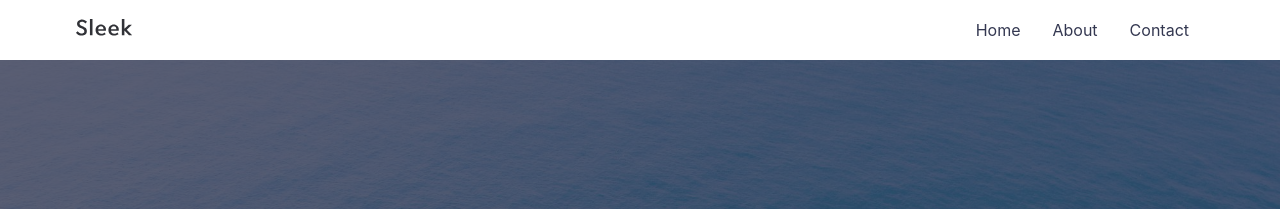
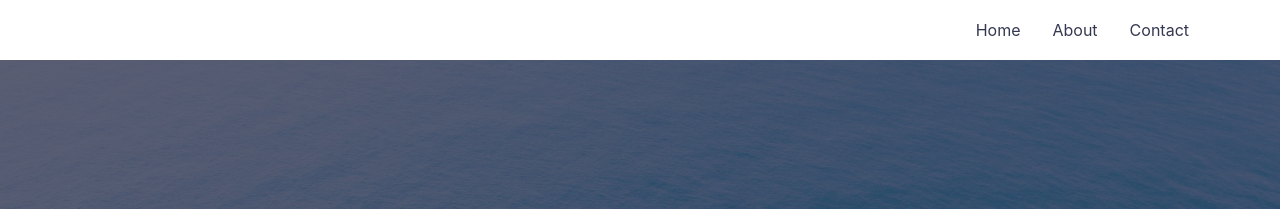
Before and after one commit to georgezhang-github/georgezhang-github.github.io, a Jekyll site: the page built from index.md, in a window 1280 px wide. Shown: the top 209 px of the page. Built offline with Jekyll 4.4.1, drawn with Linux system fonts in a browser that asks for light colours.

Commit message:
Update header.html

```diff
--- a/_includes/header.html
+++ b/_includes/header.html
@@ -3,7 +3,7 @@
     <div class="header__inner">
       <a class="header__logo" href="{{ '/' | relative_url }}">
         <div class="header__logo--container">
-          {% include logo.svg %}
+
         </div>
       </a>
       <nav class="header__links">
```
